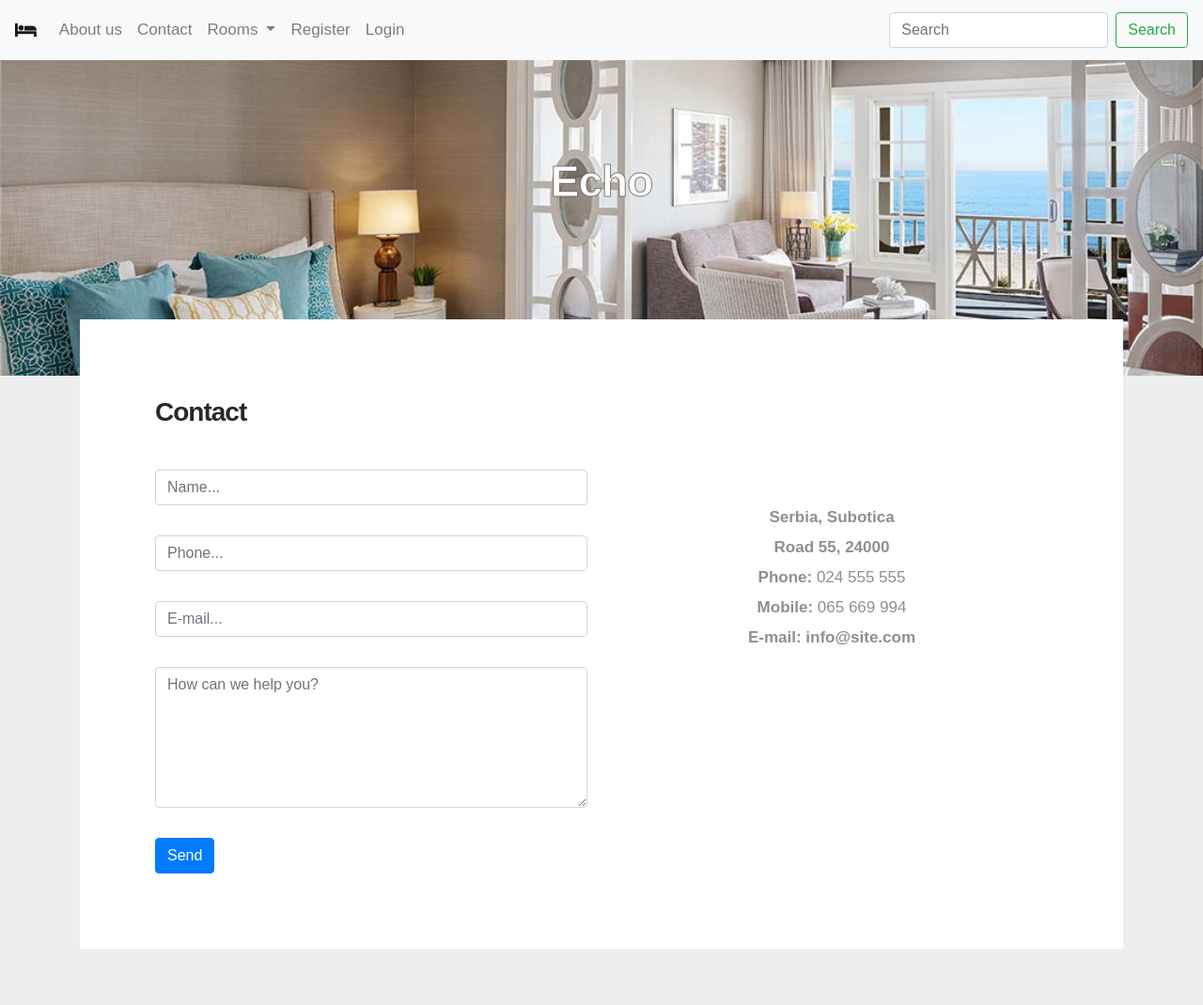
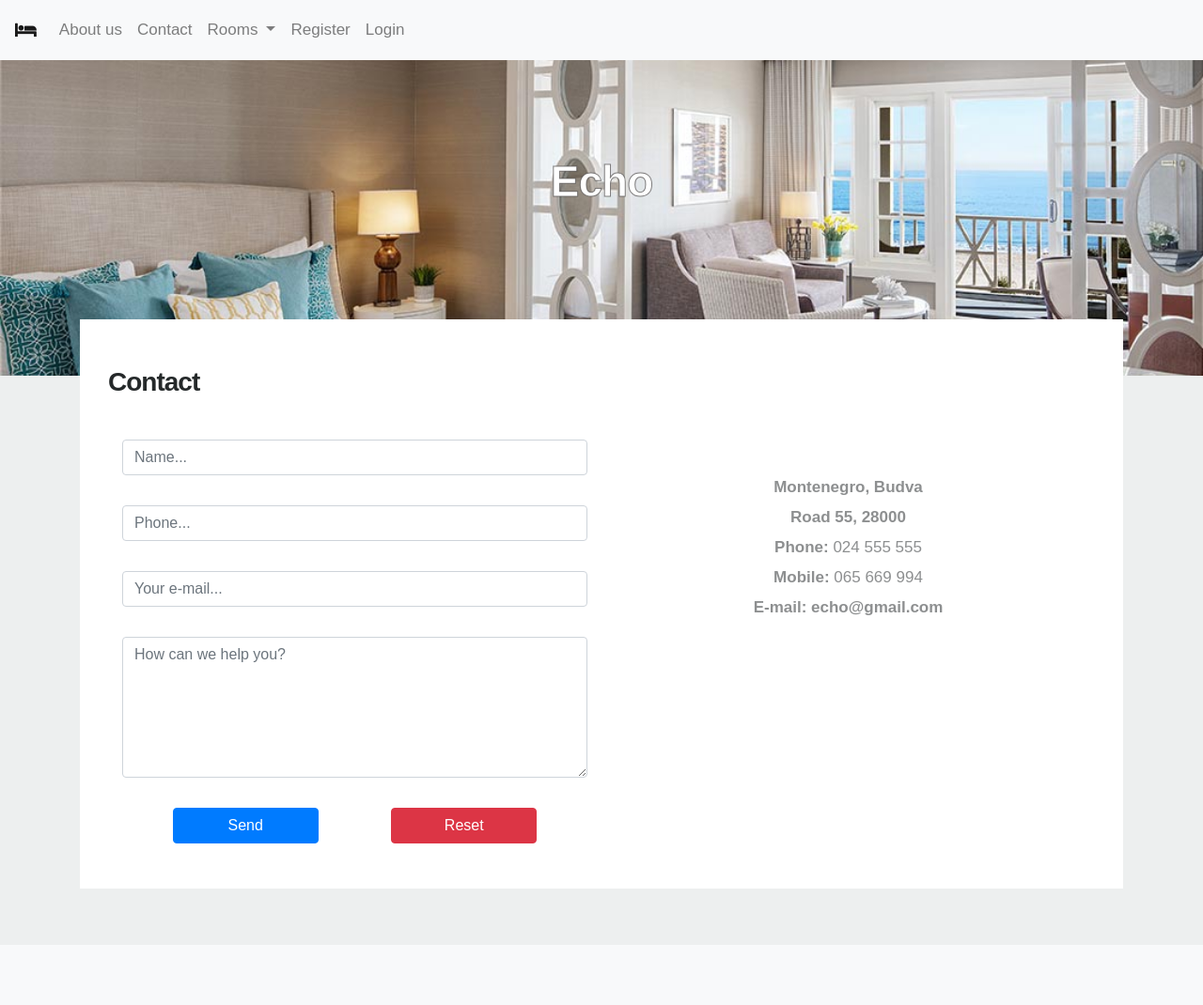
Before and after one commit to 99reni/hotel, a PHP site: page /hotel/contact.php in a window 1280 px wide. Shown: the whole page at 94% size. After the commit the page ends 898 px from the top, so only its background shows below. Run offline with PHP 8.4, Linux system fonts and the light colour scheme.

Commit message:
Update contact.php

```diff
--- a/contact.php
+++ b/contact.php
@@ -63,10 +63,6 @@
                 <a class="nav-link " href="login.php">Login</a>
             </li>
         </ul>
-        <form class="form-inline my-2 my-lg-0" action="search.php" method="post" >
-            <input class="form-control mr-sm-2" type="search" placeholder="Search"  name="search" aria-label="Search">
-            <button class="btn btn-outline-success my-2 my-sm-0" type="submit">Search</button>
-        </form>
     </div>
 
 </nav>
@@ -86,47 +82,68 @@
 <!-- /.page-header-->
 
 <div class="card-section">
-    <div class="container">
-        <div class="card-block bg-white mb30">
-            <div class="row">
-                <div class=" col-12">
+    <div class="container mx-auto" >
+        <div class="row col-12 bg bg-white mx-auto" >
+
                     <!-- section-title -->
-                    <div class="section-title mb-0">
+                    <div class="section-title mb-0 mt-5 col-12">
                         <h2>Contact</h2>
                         <br>
 
                     </div>
                     <!-- /.section-title -->
 
-                    <div class="row " >
-                        <div class="col-md-6 col-lg-6 col-sm-12">
-                            <form action="/post" method="post">
-                                <input class="form-control" name="name" placeholder="Name..." /><br>
+                    <div class="row col-12 mx-auto mb-5" >
+                            <form action="info.php"  class="col-12 col-sm-12 col-md-6" method="post">
+                                <input class="form-control " name="name" placeholder="Name..." /><br>
                                 <input class="form-control" name="phone" placeholder="Phone..." /><br>
-                                <input class="form-control" name="email" placeholder="E-mail..." /><br>
+                                <input class="form-control" name="email" placeholder="Your e-mail..." /><br>
                                 <textarea class="form-control" name="text" placeholder="How can we help you?" style="height:150px;"></textarea><br />
+                                <div class="row col-12 mx-auto">
+                                <input class="btn btn-primary col-md-4 col-12 mx-auto" type="submit" value="Send" />
+                                    <input class="btn btn-danger text-white col-md-4 col-12 mx-auto" type="reset" value="Reset" />
+                                </div>
+                            </form>
+                            <?php
+                            $c = "";
 
-                                <input class="btn btn-primary" type="submit" value="Send" />
-                            </form>
-                        </div>
+                            if (isset($_GET["c"])) {
+                                $c = $_GET["c"];
+                                $message_c='';
+                                switch ($c) {
+
+                                    case "0" :
+                                        $message_c="You sent your letter!";
+                                        break;
+                                    case "1":
+                                        $message_c="You did not send the letter!";
+                                        break;
+                                    case "2":
+                                        $message_c="Something went wrong!";
+                                        break;
+                                    case "3":
+                                        $message_c="You need to fill the all fields!";
+                                        break;
+                                }
+                                echo "<script type='text/javascript'>alert('$message_c');</script>";
+                            }
+                            ?>
                         <div class="col-md-6 col-lg-6  col-sm-12 text-center" style="padding-top: 35px;">
-                            <b>Serbia, Subotica </b><br>
-                            <b>Road 55, 24000</b><br>
+                            <b>Montenegro, Budva </b><br>
+                            <b>Road 55, 28000</b><br>
                             <b>Phone:</b> 024 555 555<br>
                             <b>Mobile:</b> 065 669 994<br>
-                            <b>E-mail: info@site.com<br>
+                            <b>E-mail: echo@gmail.com<br>
 
                         </div>
-                    </div>
+                        </div>
 
 
-
-                </div>
             </div>
         </div>
 
     </div>
-</div>
+
 
 <script src="https://ajax.googleapis.com/ajax/libs/jquery/3.5.1/jquery.min.js"></script>
 <script src="https://cdnjs.cloudflare.com/ajax/libs/popper.js/1.16.0/umd/popper.min.js"></script>
```
